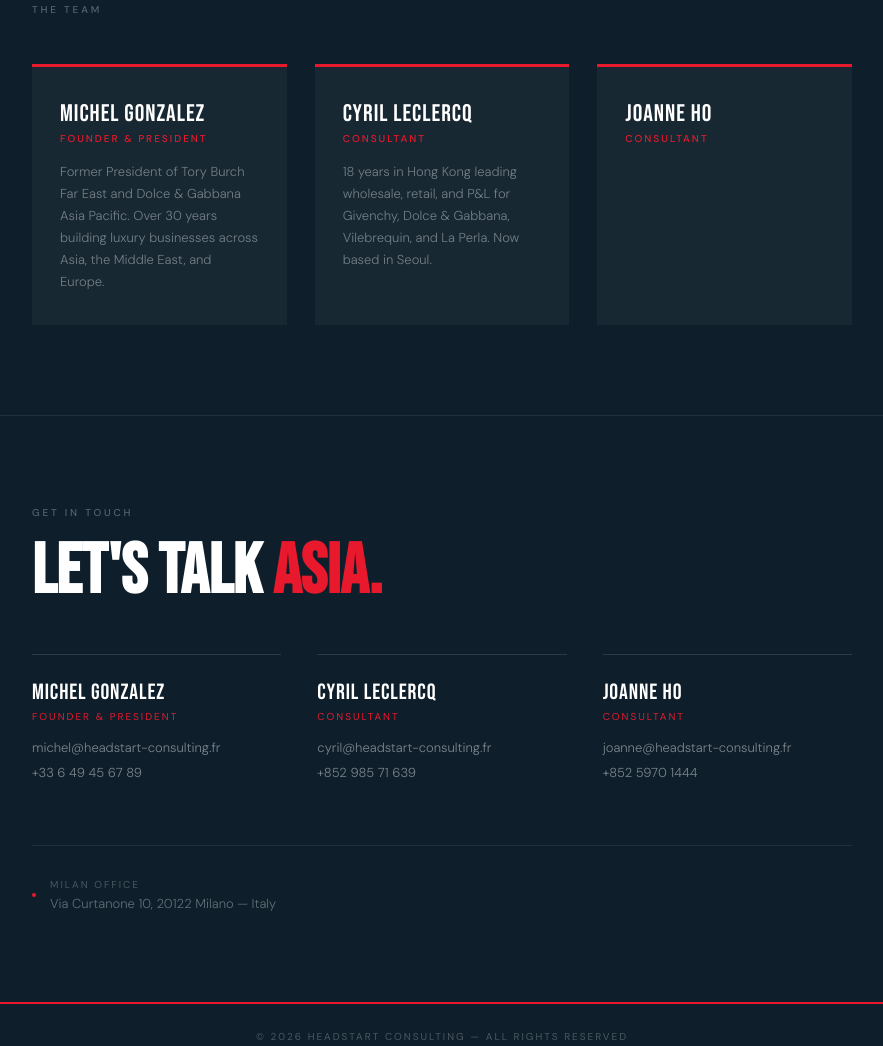
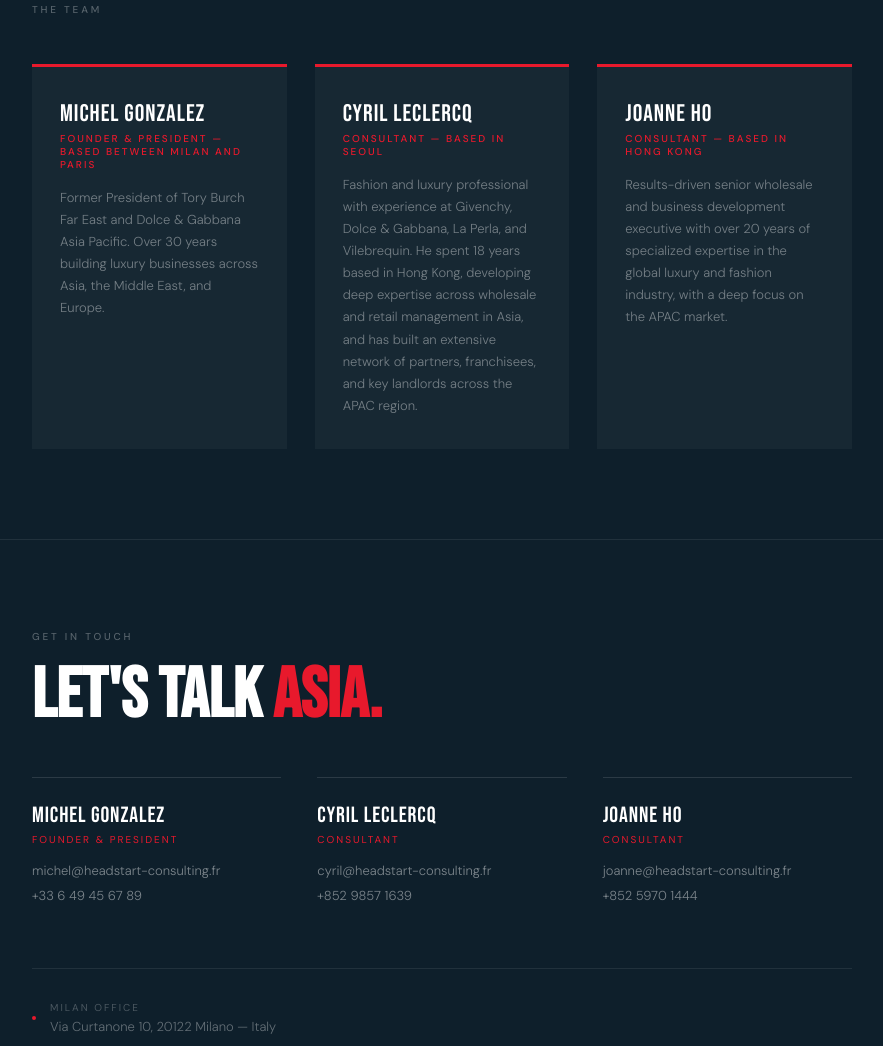
Before and after one commit to sunbkk751-dotcom/headstart-consulting, a plain HTML site: page index.html in a window 1280 px wide. Shown: the part 1456-2502 px from the top of the page, without its empty margins (198-1081 px from the left). Drawn offline with Linux system fonts and the light colour scheme.

Commit message:
Add files via upload

```diff
--- a/index.html
+++ b/index.html
@@ -16,7 +16,6 @@
 html { scroll-behavior: smooth; }
 body { font-family: 'DM Sans', sans-serif; background: var(--navy); color: var(--white); overflow-x: hidden; }
 
-/* HERO */
 .hero {
   background: var(--navy);
   min-height: 100vh;
@@ -55,43 +54,15 @@ body { font-family: 'DM Sans', sans-serif; background: var(--navy); color: var(-
   align-items: center;
   gap: 8px;
 }
-.scroll-hint span {
-  font-size: 10px;
-  letter-spacing: 0.25em;
-  text-transform: uppercase;
-  color: rgba(255,255,255,0.3);
-}
-.scroll-line {
-  width: 1px;
-  height: 32px;
-  background: linear-gradient(to bottom, rgba(255,255,255,0.3), transparent);
-}
+.scroll-hint span { font-size: 10px; letter-spacing: 0.25em; text-transform: uppercase; color: rgba(255,255,255,0.3); }
+.scroll-line { width: 1px; height: 32px; background: linear-gradient(to bottom, rgba(255,255,255,0.3), transparent); }
 
-/* ABOUT */
-.about {
-  background: var(--navy);
+.about, .team, .contact {
   padding: 90px 40px;
   border-top: 1px solid rgba(255,255,255,0.08);
 }
-.about-inner { max-width: 820px; margin: 0 auto; }
+.about-inner, .team-inner, .contact-inner { max-width: 820px; margin: 0 auto; }
 
-/* TEAM */
-.team {
-  background: var(--navy);
-  padding: 90px 40px;
-  border-top: 1px solid rgba(255,255,255,0.08);
-}
-.team-inner { max-width: 820px; margin: 0 auto; }
-
-/* CONTACT */
-.contact {
-  background: var(--navy);
-  padding: 90px 40px;
-  border-top: 1px solid rgba(255,255,255,0.08);
-}
-.contact-inner { max-width: 820px; margin: 0 auto; }
-
-/* SHARED */
 .section-label {
   font-size: 10px;
   letter-spacing: 0.28em;
@@ -115,8 +86,6 @@ body { font-family: 'DM Sans', sans-serif; background: var(--navy); color: var(-
   font-weight: 300;
   max-width: 640px;
 }
-
-/* TEAM GRID */
 .team-grid {
   display: grid;
   grid-template-columns: repeat(3, 1fr);
@@ -124,7 +93,6 @@ body { font-family: 'DM Sans', sans-serif; background: var(--navy); color: var(-
   margin-top: 48px;
 }
 @media (max-width: 640px) { .team-grid { grid-template-columns: 1fr; } }
-
 .person {
   background: rgba(255,255,255,0.04);
   padding: 32px 28px;
@@ -151,8 +119,6 @@ body { font-family: 'DM Sans', sans-serif; background: var(--navy); color: var(-
   color: rgba(255,255,255,0.4);
   font-weight: 300;
 }
-
-/* CONTACT GRID */
 .contact-grid {
   display: grid;
   grid-template-columns: repeat(3, 1fr);
@@ -160,7 +126,6 @@ body { font-family: 'DM Sans', sans-serif; background: var(--navy); color: var(-
   margin-top: 48px;
 }
 @media (max-width: 640px) { .contact-grid { grid-template-columns: 1fr; } }
-
 .contact-person {
   border-top: 1px solid rgba(255,255,255,0.12);
   padding-top: 24px;
@@ -188,7 +153,6 @@ body { font-family: 'DM Sans', sans-serif; background: var(--navy); color: var(-
   transition: color 0.2s;
 }
 .contact-detail a:hover { color: var(--red); }
-
 .office-block {
   margin-top: 64px;
   padding-top: 32px;
@@ -200,8 +164,6 @@ body { font-family: 'DM Sans', sans-serif; background: var(--navy); color: var(-
 .office-dot { width: 4px; height: 4px; border-radius: 50%; background: var(--red); flex-shrink: 0; }
 .office-label { font-size: 10px; letter-spacing: 0.2em; text-transform: uppercase; color: rgba(255,255,255,0.25); margin-bottom: 4px; }
 .office-address { font-size: 13px; color: rgba(255,255,255,0.35); font-weight: 300; }
-
-/* FOOTER */
 .footer {
   background: var(--navy);
   border-top: 2px solid var(--red);
@@ -213,7 +175,6 @@ body { font-family: 'DM Sans', sans-serif; background: var(--navy); color: var(-
 </head>
 <body>
 
-<!-- HERO -->
 <section class="hero">
   <svg width="72" height="72" viewBox="0 0 80 80" fill="none" xmlns="http://www.w3.org/2000/svg">
     <rect x="4" y="4" width="28" height="28" fill="white"/>
@@ -233,7 +194,6 @@ body { font-family: 'DM Sans', sans-serif; background: var(--navy); color: var(-
   </div>
 </section>
 
-<!-- ABOUT -->
 <section class="about">
   <div class="about-inner">
     <div class="section-label">Our Mission</div>
@@ -242,7 +202,6 @@ body { font-family: 'DM Sans', sans-serif; background: var(--navy); color: var(-
   </div>
 </section>
 
-<!-- TEAM -->
 <section class="team">
   <div class="team-inner">
     <div class="section-label">The Team</div>
@@ -250,26 +209,26 @@ body { font-family: 'DM Sans', sans-serif; background: var(--navy); color: var(-
 
       <div class="person">
         <div class="person-name">Michel Gonzalez</div>
-        <div class="person-title">Founder &amp; President</div>
+        <div class="person-title">Founder &amp; President — Based between Milan and Paris</div>
         <p class="person-bio">Former President of Tory Burch Far East and Dolce &amp; Gabbana Asia Pacific. Over 30 years building luxury businesses across Asia, the Middle East, and Europe.</p>
       </div>
 
       <div class="person">
         <div class="person-name">Cyril Leclercq</div>
-        <div class="person-title">Consultant</div>
-        <p class="person-bio">18 years in Hong Kong leading wholesale, retail, and P&amp;L for Givenchy, Dolce &amp; Gabbana, Vilebrequin, and La Perla. Now based in Seoul.</p>
+        <div class="person-title">Consultant — Based in Seoul</div>
+        <p class="person-bio">Fashion and luxury professional with experience at Givenchy, Dolce &amp; Gabbana, La Perla, and Vilebrequin. He spent 18 years based in Hong Kong, developing deep expertise across wholesale and retail management in Asia, and has built an extensive network of partners, franchisees, and key landlords across the APAC region.</p>
       </div>
 
       <div class="person">
         <div class="person-name">Joanne Ho</div>
-        <div class="person-title">Consultant</div>
+        <div class="person-title">Consultant — Based in Hong Kong</div>
+        <p class="person-bio">Results-driven senior wholesale and business development executive with over 20 years of specialized expertise in the global luxury and fashion industry, with a deep focus on the APAC market.</p>
       </div>
 
     </div>
   </div>
 </section>
 
-<!-- CONTACT -->
 <section class="contact">
   <div class="contact-inner">
     <div class="section-label">Get in Touch</div>
@@ -291,7 +250,7 @@ body { font-family: 'DM Sans', sans-serif; background: var(--navy); color: var(-
         <div class="contact-person-role">Consultant</div>
         <div class="contact-detail">
           <a href="mailto:cyril@headstart-consulting.fr">cyril@headstart-consulting.fr</a>
-          <a href="tel:+85298571639">+852 985 71 639</a>
+          <a href="tel:+85298571639">+852 9857 1639</a>
         </div>
       </div>
 
```
